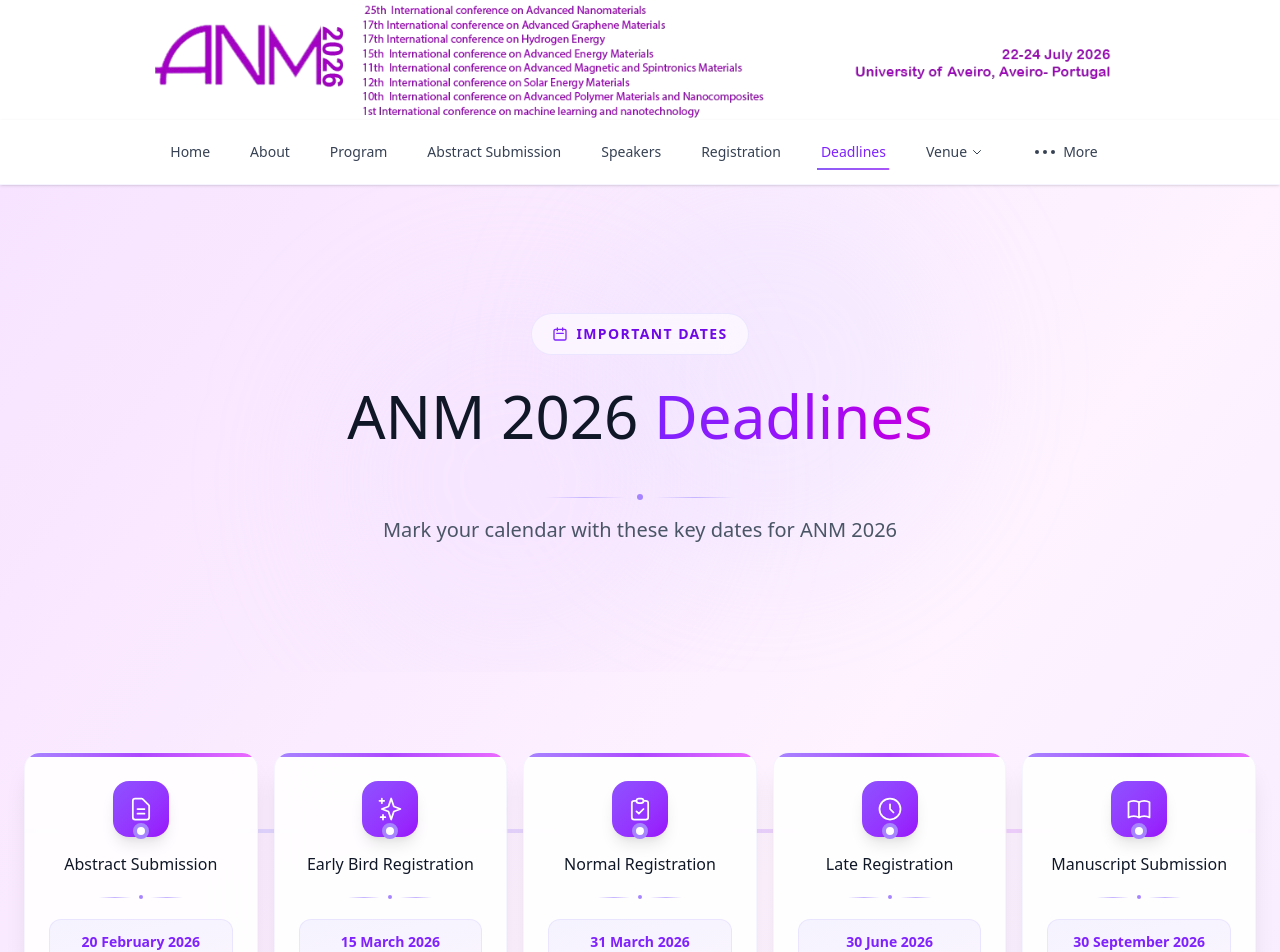
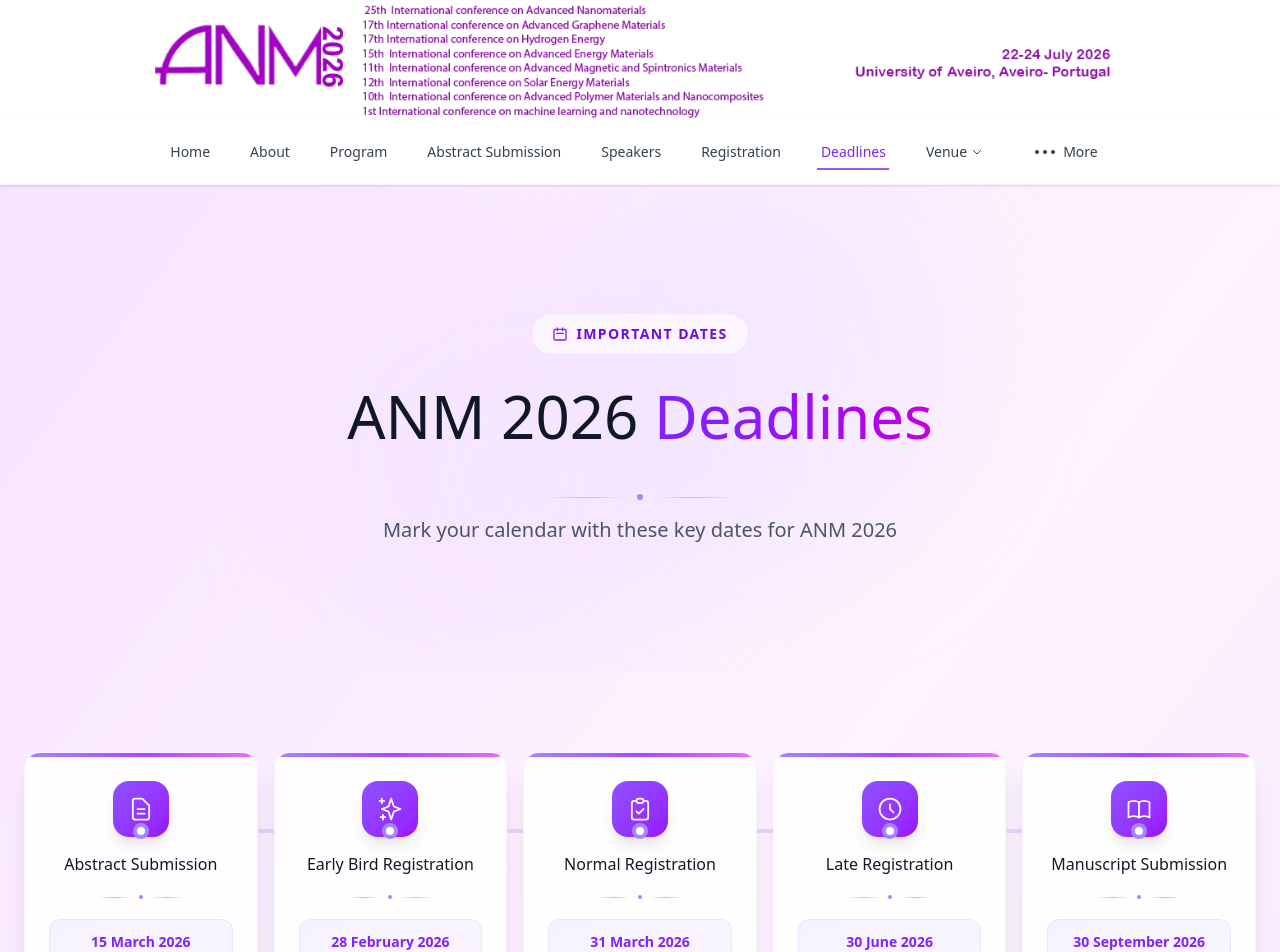
Before and after one commit to Abhijith-Suresh2283/nanoportugal, a React (Vite) app: page /deadlines in a window 1280 px wide. Shown: the top 952 px of the page. Built offline with nearby package versions, Linux system fonts and the light colour scheme.

Commit message:
Update Deadlines.jsx

```diff
--- a/src/components/Deadlines.jsx
+++ b/src/components/Deadlines.jsx
@@ -3,12 +3,12 @@ export default function DeadlinesPage() {
   const deadlines = [
     {
       title: "Abstract Submission",
-      date: "20 February 2026",
+      date: "15 March 2026",
       icon: "M9 12h6m-6 4h6m2 5H7a2 2 0 01-2-2V5a2 2 0 012-2h5.586a1 1 0 01.707.293l5.414 5.414a1 1 0 01.293.707V19a2 2 0 01-2 2z"
     },
     {
       title: "Early Bird Registration",
-      date: "15 March 2026",
+      date: "28 February 2026",
       icon: "M5 3v4M3 5h4M6 17v4m-2-2h4m5-16l2.286 6.857L21 12l-5.714 2.143L13 21l-2.286-6.857L5 12l5.714-2.143L13 3z"
     },
     {
```
